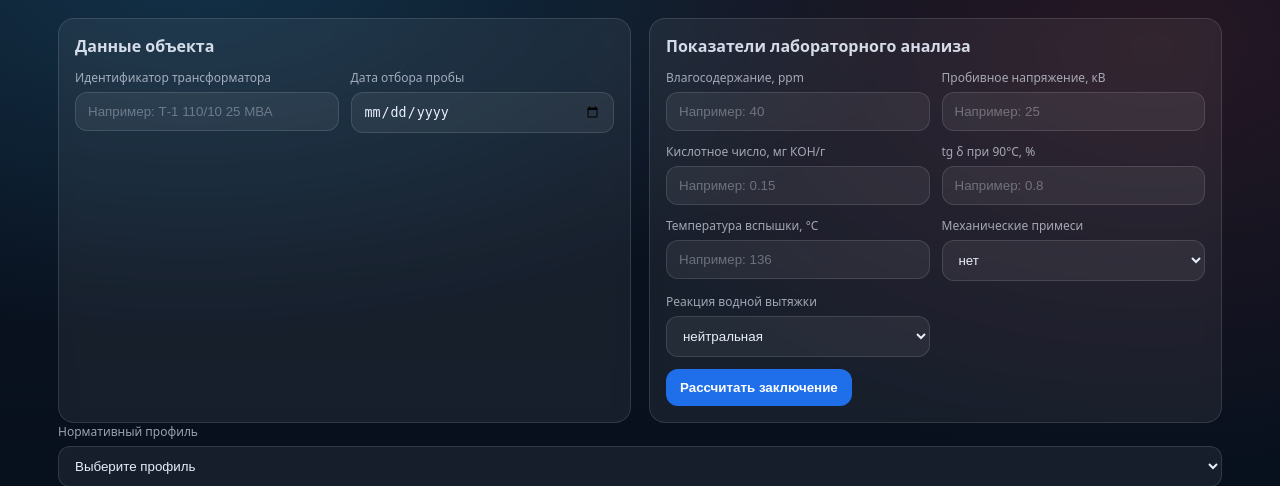
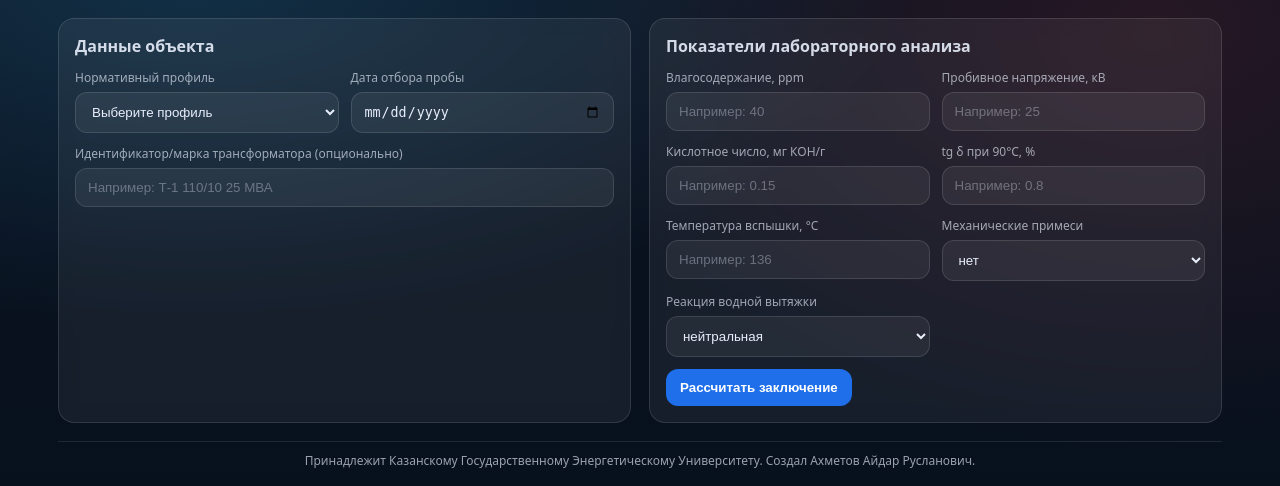
Before and after one commit to ilyashn2001-code/aidar_ahmetov, a Flask app: page / in a window 1280 px wide. Shown: the part 90-576 px from the top of the page. Run offline with Flask 3, Linux system fonts and the light colour scheme.

Commit message:
Update index.html

```diff
--- a/templates/index.html
+++ b/templates/index.html
@@ -20,14 +20,27 @@
         <div class="panel">
           <h2>Данные объекта</h2>
           <div class="form-grid">
+
             <div>
-              <label>Идентификатор трансформатора</label>
-              <input name="transformer_id" placeholder="Например: Т-1 110/10 25 МВА" />
+              <label>Нормативный профиль</label>
+              <select name="profile_id" required>
+                <option value="" disabled selected>Выберите профиль</option>
+                <option value="PWR_6_35">Силовой трансформатор 6-35 кВ</option>
+                <option value="PWR_110">Силовой трансформатор 110 кВ</option>
+                <option value="PWR_220_330">Силовой трансформатор 220-330 кВ</option>
+              </select>
             </div>
+
             <div>
               <label>Дата отбора пробы</label>
               <input name="sample_date" type="date" />
             </div>
+
+            <div style="grid-column: 1 / -1;">
+              <label>Идентификатор/марка трансформатора (опционально)</label>
+              <input name="transformer_id" placeholder="Например: Т-1 110/10 25 МВА" />
+            </div>
+
           </div>
         </div>
 
@@ -56,6 +69,7 @@
               <label>Температура вспышки, °C</label>
               <input name="flash_c" required placeholder="Например: 136" />
             </div>
+
             <div>
               <label>Механические примеси</label>
               <select name="impurities">
@@ -82,15 +96,6 @@
       </div>
     </form>
 
-
-<label>Нормативный профиль</label>
-<select name="profile_id" required>
-  <option value="" disabled selected>Выберите профиль</option>
-  <option value="PWR_6_35">Силовой трансформатор 6-35 кВ</option>
-  <option value="PWR_110">Силовой трансформатор 110 кВ</option>
-  <option value="PWR_220_330">Силовой трансформатор 220-330 кВ</option>
-</select>
-
     <div class="footer">
       Принадлежит Казанскому Государственному Энергетическому Университету. Создал Ахметов Айдар Русланович.
     </div>
```
